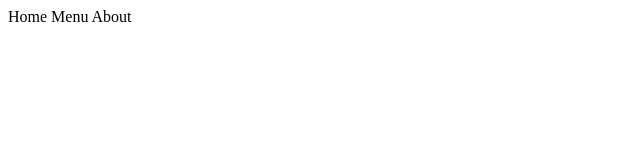
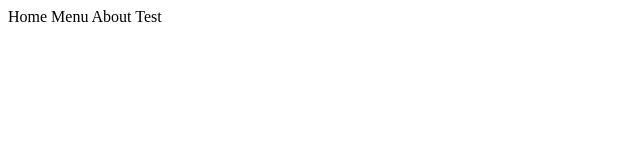
Before and after one commit to EnumaOub/Restaurant_Page, a plain HTML site: page index.html in a window 1280 px wide. Shown: the full height of the page, 0-640 px from the left. Drawn offline with Linux system fonts and the light colour scheme.

Commit message:
Test package git subtree

```diff
--- a/index.html
+++ b/index.html
@@ -4,6 +4,7 @@
             <buttons>Home</buttons>
             <buttons>Menu</buttons>
             <buttons>About</buttons>
+            <buttons>Test</buttons>
         </nav>
     </header>
     <div id="content"></div>
```
